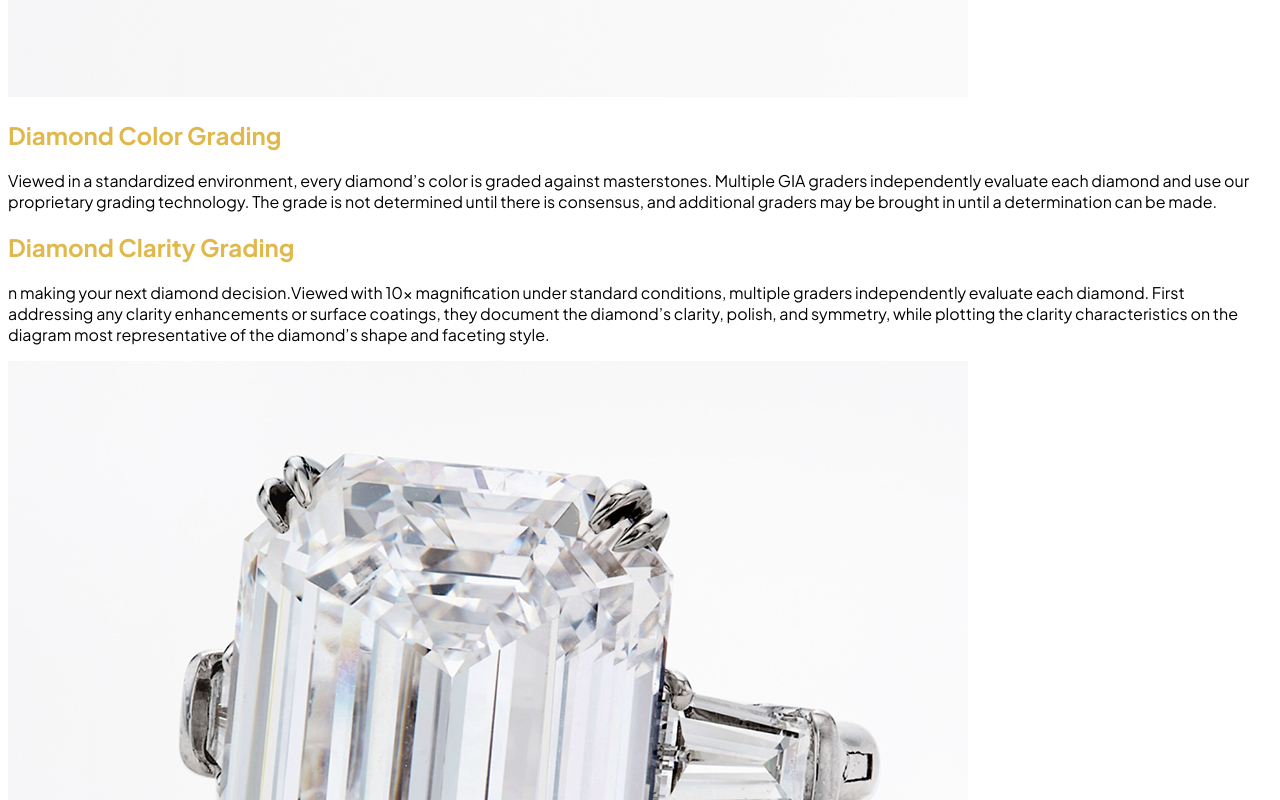
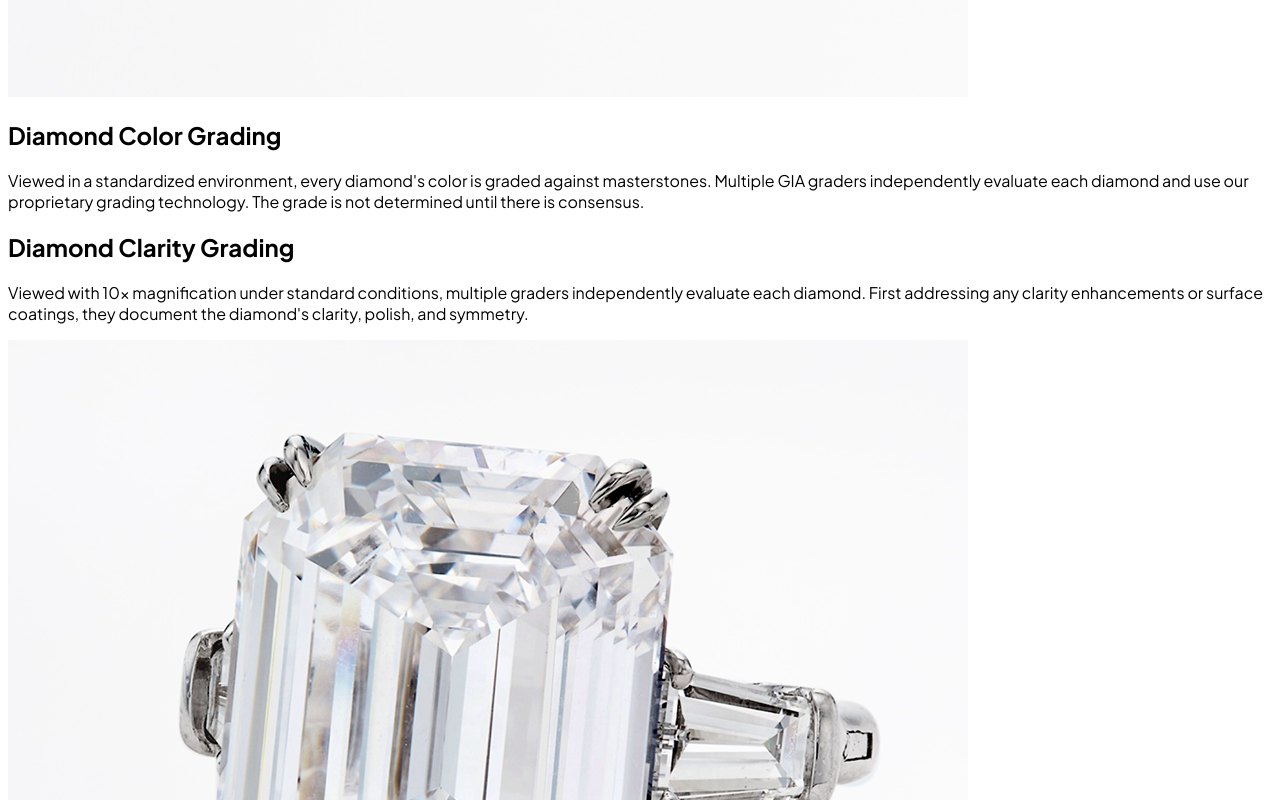
Before and after one commit to Jittumandal/IDVL-GOLD, a React (Create React App) app: page /reports in a window 1280 px wide. Shown: the part 1460-2260 px from the top of the page. Built offline with nearby package versions, Linux system fonts and the light colour scheme.

Commit message:
update about

```diff
--- a/src/Header/Navigation.js
+++ b/src/Header/Navigation.js
@@ -214,10 +214,17 @@ export default function Navigation() {
               </Link>
               <Link
                 to="/about"
-                className={`${isActive("/about") ? "text-green-500" : "text-gray-700 hover:text-green-500"}`}
+                className={`${isActive("/about") ? "text-orange-500" : "text-gray-700 hover:text-orange-500"}`}
                 onClick={() => setMenuOpen(false)}
               >
                 About Us
+              </Link>
+              <Link
+                to="/reports"
+                className={`${isActive("/reports") ? "text-orange-500" : "text-gray-700 hover:text-orange-500"}`}
+                onClick={() => setMenuOpen(false)}
+              >
+                Grading & Reports
               </Link>
               <div>
                 <button
--- a/src/pages/Reports.js
+++ b/src/pages/Reports.js
@@ -1,49 +1,48 @@
-import React from 'react'
-import { Link } from 'react-router-dom'
+import React from "react";
 
+export default function Reports() {
     const blocks = [
         { type: 'image', img: '/img/02_Color-D-Z-Scale_960x800.jpg' },
         {
             type: 'text',
             title: "Diamond Color Grading",
             paragraphs: [
-            "Viewed in a standardized environment, every diamond’s color is graded against masterstones. Multiple GIA graders independently evaluate each diamond and use our proprietary grading technology. The grade is not determined until there is consensus, and additional graders may be brought in until a determination can be made.",
-
-
+                "Viewed in a standardized environment, every diamond's color is graded against masterstones. Multiple GIA graders independently evaluate each diamond and use our proprietary grading technology. The grade is not determined until there is consensus.",
             ],
         },
         {
-        type: 'text', title: "Diamond Clarity Grading",
+            type: 'text',
+            title: "Diamond Clarity Grading",
             paragraphs: [
-            "n making your next diamond decision.Viewed with 10x magnification under standard conditions, multiple graders independently evaluate each diamond. First addressing any clarity enhancements or surface coatings, they document the diamond’s clarity, polish, and symmetry, while plotting the clarity characteristics on the diagram most representative of the diamond’s shape and faceting style.",
+                "Viewed with 10x magnification under standard conditions, multiple graders independently evaluate each diamond. First addressing any clarity enhancements or surface coatings, they document the diamond's clarity, polish, and symmetry.",
             ]
         },
         { type: 'image', img: '/img/03_50-50-Module_960x800-8.jpg' },
         { type: 'image', img: '/images/colored_diamond.png' },
         {
-        type: 'text', title: "Diamond Cut Grading",
+            type: 'text',
+            title: "Diamond Cut Grading",
             paragraphs: [
-            "At International Diamond Verified Lab (IDVL), diamond cut grading is performed using advanced computerized analysis systems developed to generate precise mathematical measurements and performance metrics. These measurements help predict light performance based on extensive proportion modeling and detailed evaluation processes. Each diamond is carefully reviewed through a combination of technology-based assessment and expert human observation to ensure accurate, reliable, and consistent grading results.",
+                "At IDVL, diamond cut grading is performed using advanced computerized analysis systems to generate precise mathematical measurements and performance metrics. Each diamond is carefully reviewed through a combination of technology and expert observation.",
             ]
         },
         {
-        type: 'text', title: "Diamond Carat Weight",
+            type: 'text',
+            title: "Diamond Carat Weight",
             paragraphs: [
-            "At International Diamond Verified Lab (IDVL), every diamond is carefully weighed using high-precision digital micro-balance technology to ensure maximum accuracy and consistency. Measurements are performed with advanced laboratory equipment capable of detecting extremely fine weight differences. Each diamond is evaluated to highly precise decimal measurements and then professionally recorded and reported according to international diamond grading standards.",
+                "At IDVL, every diamond is carefully weighed using high-precision digital micro-balance technology to ensure maximum accuracy and consistency in all measurements.",
             ]
         },
         { type: 'image', img: '/img/05_CaratWeight_1530x815.jpg' },
-]
+    ];
 
-
-const Reports = () => {
     return (
-        <div>
         <div className="bg-white mt-12">
-                {/* Hero Quote Section */}
+            {/* Hero Section */}
             <div className="minhscreen2 flex items-center justify-center relative overflow-hidden px-4">
                 <div className="absolute inset-0 z-0">
-                        <div className="absolute inset-0 h-full bg-cover bg-center"
+                    <div
+                        className="absolute inset-0 h-full bg-cover bg-center"
                         style={{
                             backgroundImage: "url('/img/diamondgrading.png')",
                             backgroundSize: 'cover',
@@ -54,24 +53,25 @@ const Reports = () => {
                 </div>
 
                 <div className="relative z-10 w-full max-w-6xl mx-auto">
-                        <div className="w-full ">
+                    <div className="w-full">
                         <div className="space-y-6">
-                                <h1 className="text-5xl md:text-5xl font-bold mb-6 text-white leading-tight">
+                            <h1 className="text-5xl md:text-6xl font-bold text-white leading-tight">
                                 VERIFY YOUR DIAMOND
                             </h1>
-                                <h1 className="text-5xl md:text-5xl font-bold mb-6 text-white leading-tight">
-                                    WITH CONFIDENCE
+                            <h1 className="text-5xl md:text-6xl font-bold text-white leading-tight">
+                                <span className="text-orange-400">WITH CONFIDENCE</span>
                             </h1>
-                                <p className="text-lg text-gray-100 ">
-                                    Independent Analysis , Advanced Technology , Certified Experts
+                            <p className="text-lg text-gray-100">
+                                Independent Analysis • Advanced Technology • Certified Experts
                             </p>
                         </div>
                     </div>
                 </div>
             </div>
-            </div>
-            <section className="our-history w-full">
-                <div className="mx-auto max-w-8xl">
+
+            {/* Reports Content */}
+            <section className="w-full">
+                <div className="mx-auto max-w-full">
                     <div className="grid grid-cols-1 gap-0 md:grid-cols-2">
                         {blocks.map((b, i) => (
                             b.type === 'image' ? (
@@ -79,15 +79,12 @@ const Reports = () => {
                                     <img src={b.img} alt={`block-${i}`} className="h-full w-full object-cover" />
                                 </div>
                             ) : (
-                                <div key={i} className="flex items-center p-12">
+                                <div key={i} className="flex items-center p-12 bg-white">
                                     <div>
-                                        <h2 className="mb-6 text-3xl md:text-4xl font-extrabold text_title_color text-gray-900">{b.title}</h2>
+                                        <h2 className="mb-6 text-3xl md:text-4xl font-bold text-gray-900">{b.title}</h2>
                                         {b.paragraphs.map((p, idx) => (
                                             <p key={idx} className="mb-4 max-w-xl text-gray-600">{p}</p>
                                         ))}
-                                        {/* <div className="mt-8 flex justify-center md:justify-start">
-                                            <Link to="/services" className="inline-block rounded bg-green-500 px-8 py-3 text-white font-medium hover:bg-green-600">Know More</Link>
-                                        </div> */}
                                     </div>
                                 </div>
                             )
@@ -95,9 +92,22 @@ const Reports = () => {
                     </div>
                 </div>
             </section>
+
+            {/* CTA Section */}
+            <section className="py-20 px-4 bg-gradient-to-r from-blue-900 to-orange-500 text-white">
+                <div className="max-w-4xl mx-auto text-center">
+                    <h2 className="text-4xl font-bold mb-6">Ready to Certify Your Diamonds?</h2>
+                    <p className="text-xl mb-8">
+                        Get your diamonds graded by IDVL's certified expert gemologists today.
+                    </p>
+                    <button
+                        type="button"
+                        className="px-12 py-4 bg-white text-orange-500 font-bold text-lg rounded hover:bg-gray-100 transition"
+                    >
+                        Submit for Grading
+                    </button>
                 </div>
-    )
+            </section>
+        </div>
+    );
 }
-
-
-export default Reports
```
Also changed, not shown: src/Blog/BlogBanner.js (+1 -6 lines). Lines whose indentation alone changed are shown as unchanged.
